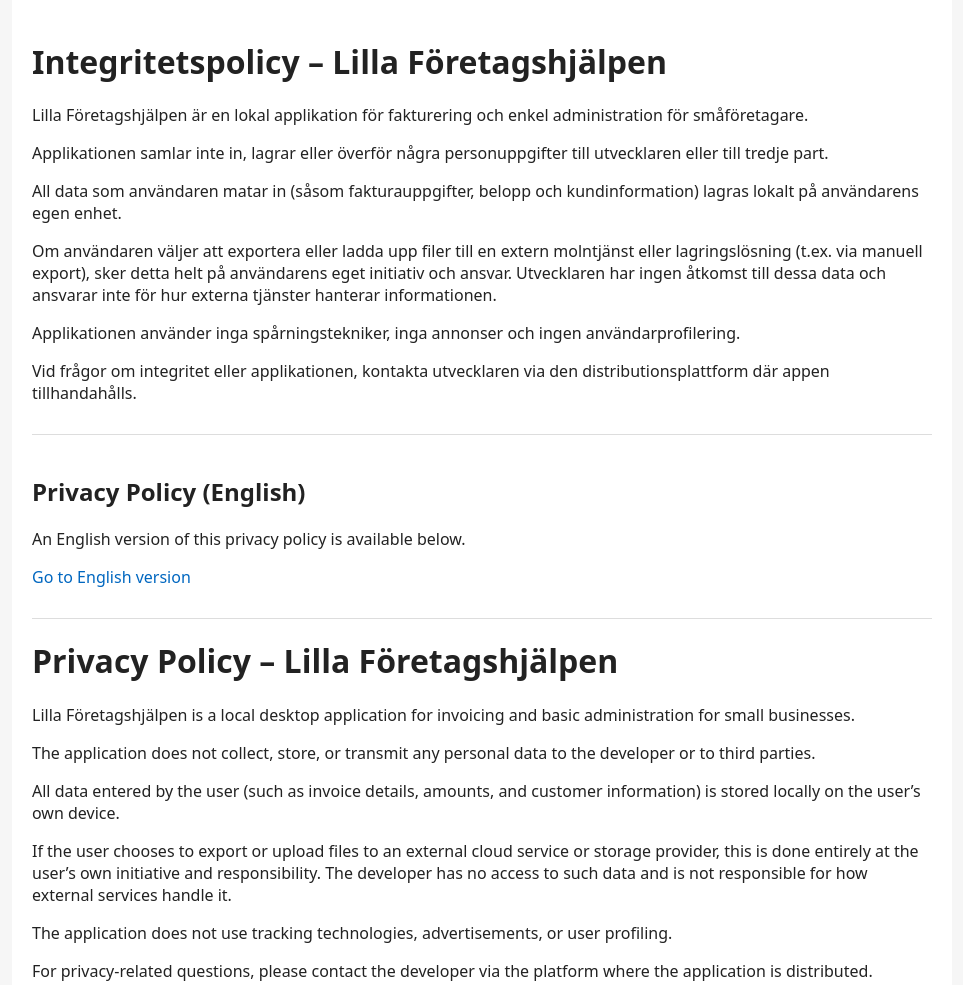
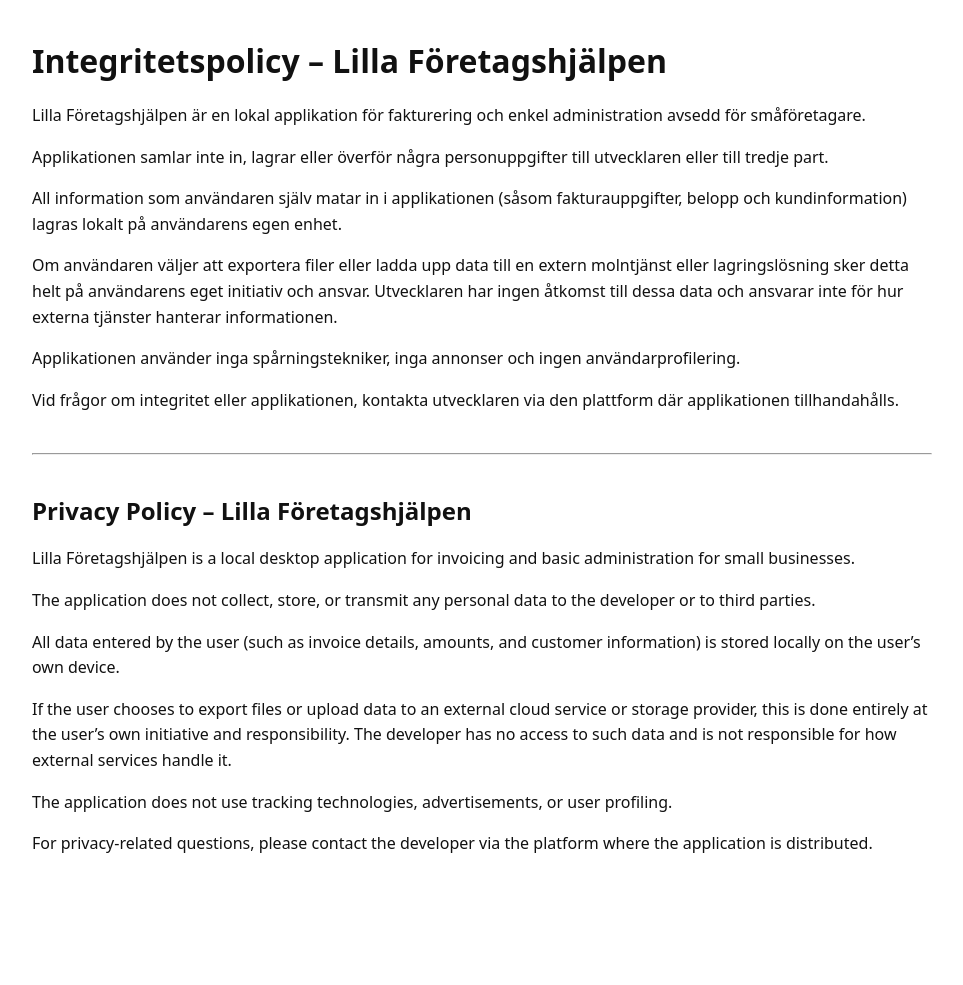
Before and after one commit to Morfarspyre/privacy-policy, a plain HTML site: page index.html in a window 1280 px wide. Shown: the whole page, without its empty margins (158-1121 px from the left). After the commit the page ends 897 px from the top, so only its background shows below. Drawn offline with Linux system fonts and the light colour scheme.

Commit message:
Update index.html

```diff
--- a/index.html
+++ b/index.html
@@ -6,116 +6,90 @@
   <meta name="viewport" content="width=device-width, initial-scale=1.0" />
   <style>
     body {
-      font-family: system-ui, -apple-system, Segoe UI, Roboto, Arial, sans-serif;
-      background: #f6f6f6;
-      color: #222;
-      margin: 0;
-      padding: 0;
+      font-family: system-ui, -apple-system, BlinkMacSystemFont, "Segoe UI", Roboto, Arial, sans-serif;
+      max-width: 900px;
+      margin: 40px auto;
+      padding: 0 20px;
+      line-height: 1.6;
+      color: #111;
     }
-    main {
-      max-width: 900px;
-      margin: 0 auto;
-      padding: 40px 20px;
-      background: #ffffff;
+    h1, h2 {
+      line-height: 1.3;
     }
-    h1 {
-      margin-top: 0;
-    }
-    a {
-      color: #0067c0;
-      text-decoration: none;
-    }
-    a:hover {
-      text-decoration: underline;
-    }
-    .lang {
-      margin-top: 30px;
-      padding-top: 20px;
-      border-top: 1px solid #ddd;
+    hr {
+      margin: 40px 0;
     }
   </style>
 </head>
 <body>
-  <main>
+
   <h1>Integritetspolicy – Lilla Företagshjälpen</h1>
 
   <p>
-      Lilla Företagshjälpen är en lokal applikation för fakturering och enkel
-      administration för småföretagare.
+    Lilla Företagshjälpen är en lokal applikation för fakturering och enkel administration
+    avsedd för småföretagare.
   </p>
 
   <p>
-      Applikationen samlar inte in, lagrar eller överför några personuppgifter
-      till utvecklaren eller till tredje part.
+    Applikationen samlar inte in, lagrar eller överför några personuppgifter till utvecklaren
+    eller till tredje part.
   </p>
 
   <p>
-      All data som användaren matar in (såsom fakturauppgifter, belopp och
-      kundinformation) lagras lokalt på användarens egen enhet.
+    All information som användaren själv matar in i applikationen (såsom fakturauppgifter,
+    belopp och kundinformation) lagras lokalt på användarens egen enhet.
   </p>
 
   <p>
-      Om användaren väljer att exportera eller ladda upp filer till en extern
-      molntjänst eller lagringslösning (t.ex. via manuell export), sker detta helt
-      på användarens eget initiativ och ansvar. Utvecklaren har ingen åtkomst till
-      dessa data och ansvarar inte för hur externa tjänster hanterar informationen.
+    Om användaren väljer att exportera filer eller ladda upp data till en extern molntjänst
+    eller lagringslösning sker detta helt på användarens eget initiativ och ansvar.
+    Utvecklaren har ingen åtkomst till dessa data och ansvarar inte för hur externa tjänster
+    hanterar informationen.
   </p>
 
   <p>
-      Applikationen använder inga spårningstekniker, inga annonser och ingen
-      användarprofilering.
+    Applikationen använder inga spårningstekniker, inga annonser och ingen användarprofilering.
   </p>
 
   <p>
-      Vid frågor om integritet eller applikationen, kontakta utvecklaren via
-      den distributionsplattform där appen tillhandahålls.
+    Vid frågor om integritet eller applikationen, kontakta utvecklaren via den plattform
+    där applikationen tillhandahålls.
   </p>
 
-    <div class="lang">
-      <h2>Privacy Policy (English)</h2>
-      <p>
-        An English version of this privacy policy is available below.
-      </p>
-      <p>
-        <a href="#english">Go to English version</a>
-      </p>
-    </div>
+  <hr />
 
-    <div class="lang" id="english">
-      <h1>Privacy Policy – Lilla Företagshjälpen</h1>
+  <h2>Privacy Policy – Lilla Företagshjälpen</h2>
 
   <p>
-        Lilla Företagshjälpen is a local desktop application for invoicing and
-        basic administration for small businesses.
+    Lilla Företagshjälpen is a local desktop application for invoicing and basic
+    administration for small businesses.
   </p>
 
   <p>
-        The application does not collect, store, or transmit any personal data
-        to the developer or to third parties.
+    The application does not collect, store, or transmit any personal data to the developer
+    or to third parties.
   </p>
 
   <p>
-        All data entered by the user (such as invoice details, amounts, and
-        customer information) is stored locally on the user’s own device.
+    All data entered by the user (such as invoice details, amounts, and customer information)
+    is stored locally on the user’s own device.
   </p>
 
   <p>
-        If the user chooses to export or upload files to an external cloud
-        service or storage provider, this is done entirely at the user’s own
-        initiative and responsibility. The developer has no access to such data
-        and is not responsible for how external services handle it.
+    If the user chooses to export files or upload data to an external cloud service or
+    storage provider, this is done entirely at the user’s own initiative and responsibility.
+    The developer has no access to such data and is not responsible for how external services
+    handle it.
   </p>
 
   <p>
-        The application does not use tracking technologies, advertisements, or
-        user profiling.
+    The application does not use tracking technologies, advertisements, or user profiling.
   </p>
 
   <p>
-        For privacy-related questions, please contact the developer via the
-        platform where the application is distributed.
+    For privacy-related questions, please contact the developer via the platform where the
+    application is distributed.
   </p>
-    </div>
-  </main>
+
 </body>
 </html>
```
Lines whose indentation alone changed are shown as unchanged.
